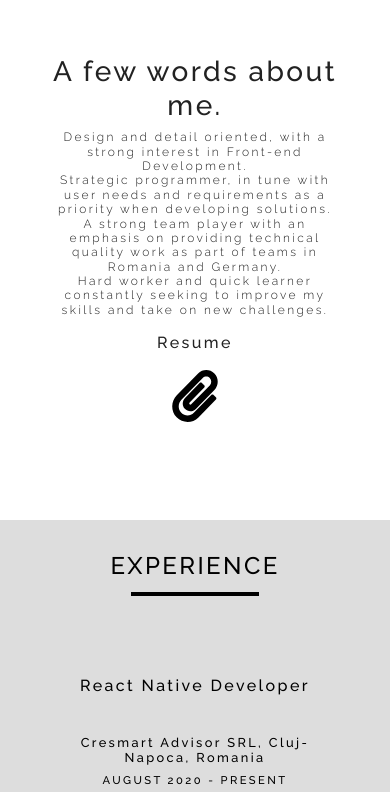
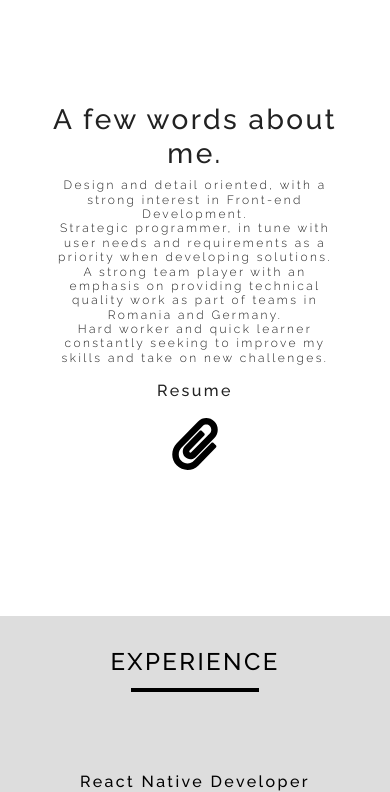
Before and after one commit to IuliaRobas/iuliarobas.github.io, a plain HTML site: page index.html in a window 390 px wide. Shown: the part 845-1637 px from the top of the page. Drawn offline with nearby package versions, Linux system fonts and the light colour scheme.

Commit message:
styling fix

```diff
--- a/css/style.css
+++ b/css/style.css
@@ -6,7 +6,11 @@ body {
   color: #222222;
   letter-spacing: 0.15rem;
 }
-
+html,
+body {
+  max-width: 100%;
+  overflow-x: hidden;
+}
 .offset:before {
   display: block;
   content: "";
@@ -381,6 +385,8 @@ footer img {
     font-size: 1rem;
   }
 
+  .padding5 {padding:5rem 0 5rem}
+
   .jumbotron p {
     font-size: 0.75rem;
   }
--- a/index.html
+++ b/index.html
@@ -6,6 +6,7 @@
     <meta http-equiv="X-UA-Compatible" content="IE=edge">
     <title>Iulia Robas</title>
     <meta name="viewport" content="width=device-width, initial-scale=1">
+    <link rel='shortcut icon' type='image/x-icon' href='/favicon.icofavicon?v=1' />
     <link rel='shortcut icon' type='image/x-icon' href='/favicon.icofavicon?v=1' />
     <link rel="stylesheet" href="/vendor/bootstrap-4.1.3-dist/css/bootstrap.min.css" />
     <link rel="stylesheet" href="css/style.css" />
@@ -69,7 +70,7 @@
     <!-- LANDING PAGE : END -->
     <!-- ABOUT SECTION : START -->
     <div id="about">
-      <div class="col-12 narrow text-center">
+      <div class="col-12 narrow padding5 text-center">
         <h1>
           A few words about me.
         </h1>
```
